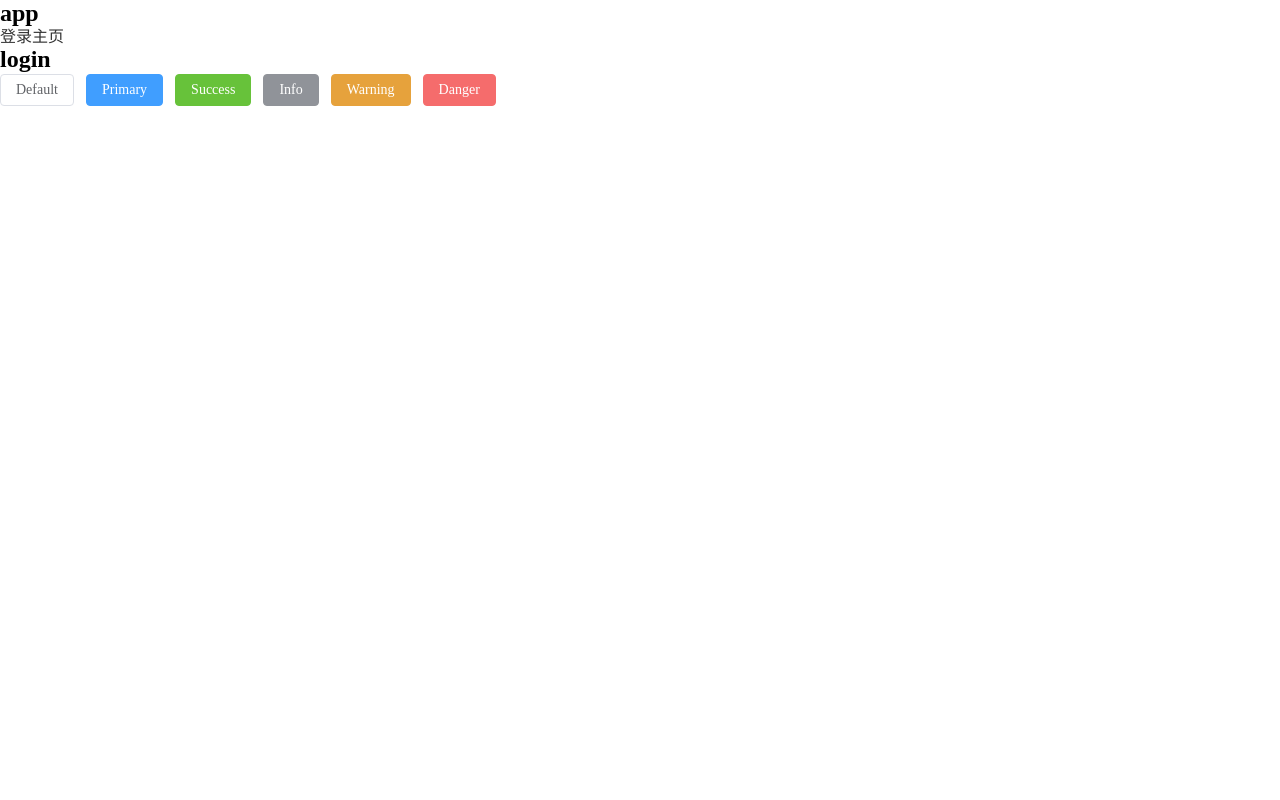
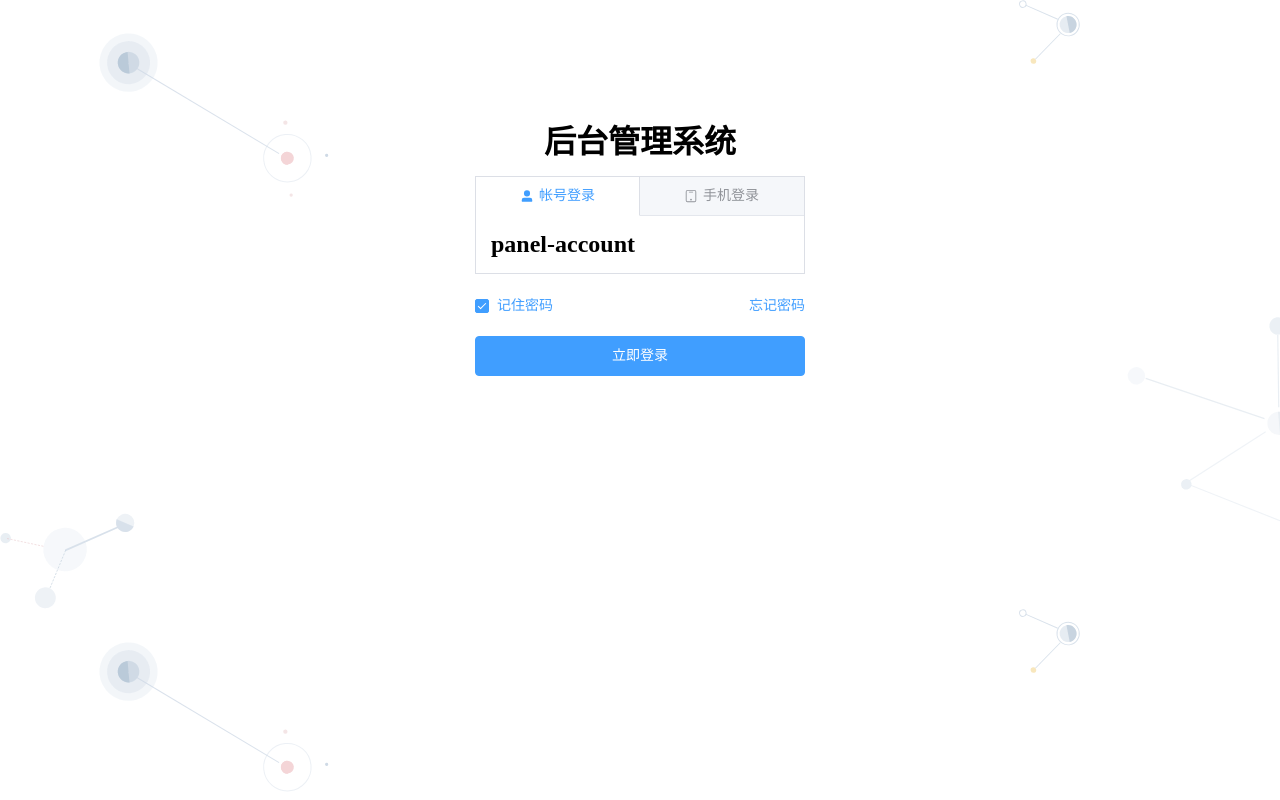
Before and after one commit to Sami-zzz/vue3-ts-management-system, a Vue app: page /#/login in a window 1280 px wide. Built offline with nearby package versions, Linux system fonts and the light colour scheme.

Commit message:
feat: 登录结构搭建，配置element-plus图标

```diff
--- a/components.d.ts
+++ b/components.d.ts
@@ -10,7 +10,12 @@ export {}
 declare module '@vue/runtime-core' {
   export interface GlobalComponents {
     ElButton: typeof import('element-plus/es')['ElButton']
+    ElCheckbox: typeof import('element-plus/es')['ElCheckbox']
+    ElIcon: typeof import('element-plus/es')['ElIcon']
+    ElLink: typeof import('element-plus/es')['ElLink']
     ElRow: typeof import('element-plus/es')['ElRow']
+    ElTabPane: typeof import('element-plus/es')['ElTabPane']
+    ElTabs: typeof import('element-plus/es')['ElTabs']
     RouterLink: typeof import('vue-router')['RouterLink']
     RouterView: typeof import('vue-router')['RouterView']
   }
--- a/package.json
+++ b/package.json
@@ -14,6 +14,7 @@
     "commit": "cz"
   },
   "dependencies": {
+    "@element-plus/icons-vue": "^2.1.0",
     "axios": "^1.4.0",
     "element-plus": "^2.3.4",
     "normalize.css": "^8.0.1",
--- a/src/App.vue
+++ b/src/App.vue
@@ -1,21 +1,14 @@
 <template>
   <div class="app">
-    <h2>app</h2>
-    <router-link to="/login">登录</router-link>
-    <router-link to="/main">主页</router-link>
     <router-view></router-view>
-
-    <el-row class="mb-4">
-      <el-button>Default</el-button>
-      <el-button type="primary">Primary</el-button>
-      <el-button type="success">Success</el-button>
-      <el-button type="info">Info</el-button>
-      <el-button type="warning">Warning</el-button>
-      <el-button type="danger">Danger</el-button>
-    </el-row>
   </div>
 </template>
 
 <script setup lang="ts"></script>
 
-<style scoped></style>
+<style scoped>
+.app {
+  width: 100vw;
+  height: 100vh;
+}
+</style>
--- /dev/null
+++ b/src/global/register-icons.ts
@@ -0,0 +1,10 @@
+import type { App } from 'vue'
+import * as ElementPlusIconsVue from '@element-plus/icons-vue'
+
+function registerIcons(app: App<Element>) {
+  for (const [key, component] of Object.entries(ElementPlusIconsVue)) {
+    app.component(key, component)
+  }
+}
+
+export default registerIcons
--- a/src/main.ts
+++ b/src/main.ts
@@ -7,8 +7,13 @@ import '@/assets/css/index.less'
 import router from './router'
 import pinia from './store'
 
+import registerIcons from './global/register-icons'
+
 const app = createApp(App)
 
 app.use(router)
 app.use(pinia)
+
+app.use(registerIcons)
+
 app.mount('#app')
--- a/src/views/login/Login.vue
+++ b/src/views/login/Login.vue
@@ -1,9 +1,20 @@
 <template>
-  <div>
-    <h2>login</h2>
+  <div class="login">
+    <LoginPanel />
   </div>
 </template>
 
-<script setup lang="ts"></script>
+<script setup lang="ts">
+import LoginPanel from './c-cpns/LoginPanel.vue'
+</script>
 
-<style scoped></style>
+<style lang="less" scoped>
+.login {
+  display: flex;
+  align-items: center;
+  justify-content: center;
+  width: 100%;
+  height: 100%;
+  background: url('@/assets/img/login-bg.svg');
+}
+</style>
--- /dev/null
+++ b/src/views/login/c-cpns/LoginPanel.vue
@@ -0,0 +1,96 @@
+<template>
+  <div class="login-panel">
+    <div class="login-panel">
+      <h1 class="title">后台管理系统</h1>
+      <div class="tabs">
+        <el-tabs type="border-card" stretch v-model="activeTabName">
+          <el-tab-pane name="account">
+            <template #label>
+              <div class="label">
+                <el-icon>
+                  <UserFilled />
+                </el-icon>
+                <span class="text">帐号登录</span>
+              </div>
+            </template>
+            <PanelAccount ref="accountRef" />
+          </el-tab-pane>
+
+          <el-tab-pane name="phone">
+            <template #label>
+              <div class="label">
+                <el-icon>
+                  <Cellphone />
+                </el-icon>
+                <span class="text">手机登录</span>
+              </div>
+            </template>
+            <PanelPhone ref="phoneRef" />
+          </el-tab-pane>
+        </el-tabs>
+      </div>
+
+      <div class="controls">
+        <el-checkbox v-model="isRemPwd" label="记住密码" size="large" />
+        <el-link type="primary">忘记密码</el-link>
+      </div>
+      <el-button class="login-btn" type="primary" size="large" @click="handleLoginBtnClick">
+        立即登录
+      </el-button>
+    </div>
+  </div>
+</template>
+
+<script setup lang="ts">
+import { ref } from 'vue'
+import PanelAccount from './PanelAccount.vue'
+import PanelPhone from './PanelPhone.vue'
+
+const activeTabName = ref('account')
+const isRemPwd = ref(true)
+
+const accountRef = ref<InstanceType<typeof PanelAccount>>()
+const phoneRef = ref<InstanceType<typeof PanelPhone>>()
+
+function handleLoginBtnClick() {
+  if (activeTabName.value === 'account') {
+    console.log('用户在进行手机登录')
+  } else {
+    console.log('用户在进行手机登录')
+  }
+}
+</script>
+
+<style lang="less" scoped>
+.login-panel {
+  width: 330px;
+  margin-bottom: 150px;
+
+  .title {
+    text-align: center;
+    margin-bottom: 15px;
+  }
+
+  .label {
+    display: flex;
+    align-items: center;
+    justify-content: center;
+
+    .text {
+      margin-left: 5px;
+    }
+  }
+
+  .controls {
+    margin-top: 12px;
+    display: flex;
+
+    justify-content: space-between;
+  }
+
+  .login-btn {
+    margin-top: 10px;
+    width: 100%;
+  }
+}
+</style>
--- /dev/null
+++ b/src/views/login/c-cpns/PanelAccount.vue
@@ -0,0 +1,9 @@
+<template>
+  <div class="panel-account">
+    <h2>panel-account</h2>
+  </div>
+</template>
+
+<script setup lang="ts"></script>
+
+<style lang="less" scoped></style>
--- /dev/null
+++ b/src/views/login/c-cpns/PanelPhone.vue
@@ -0,0 +1,9 @@
+<template>
+  <div class="panel-phone">
+    <h2>panel-phone</h2>
+  </div>
+</template>
+
+<script setup lang="ts"></script>
+
+<style lang="less" scoped></style>
```
Also changed, not shown: src/assets/img/login-bg.svg (added), 1 other file (tests, documents, lock files or other folders).
